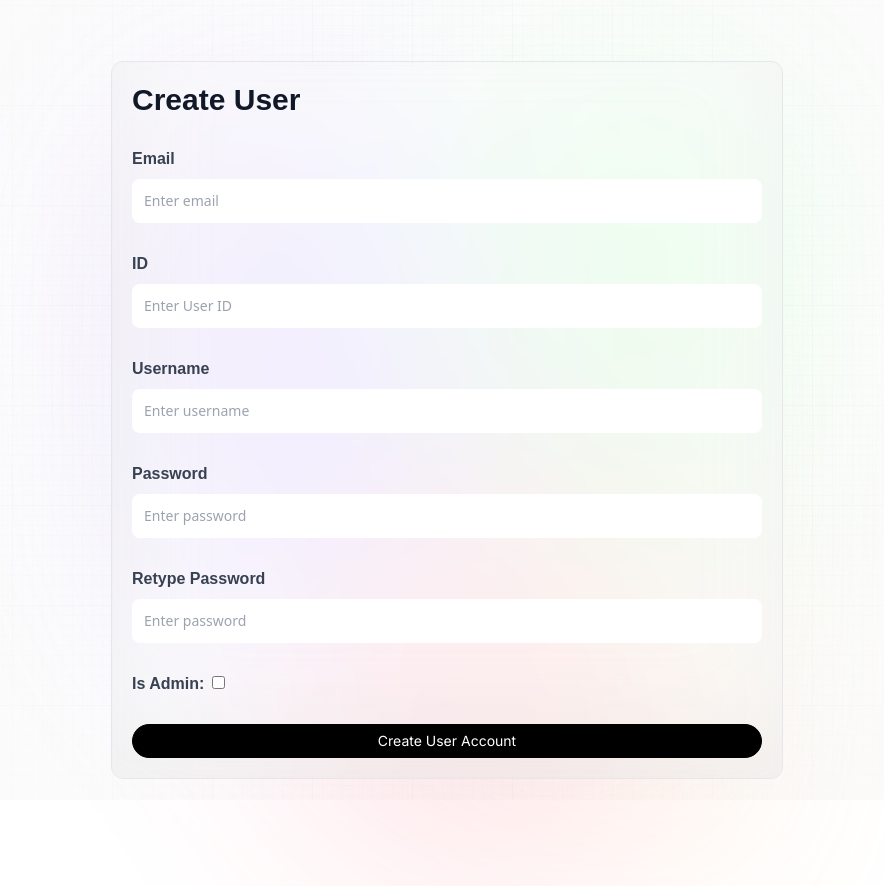
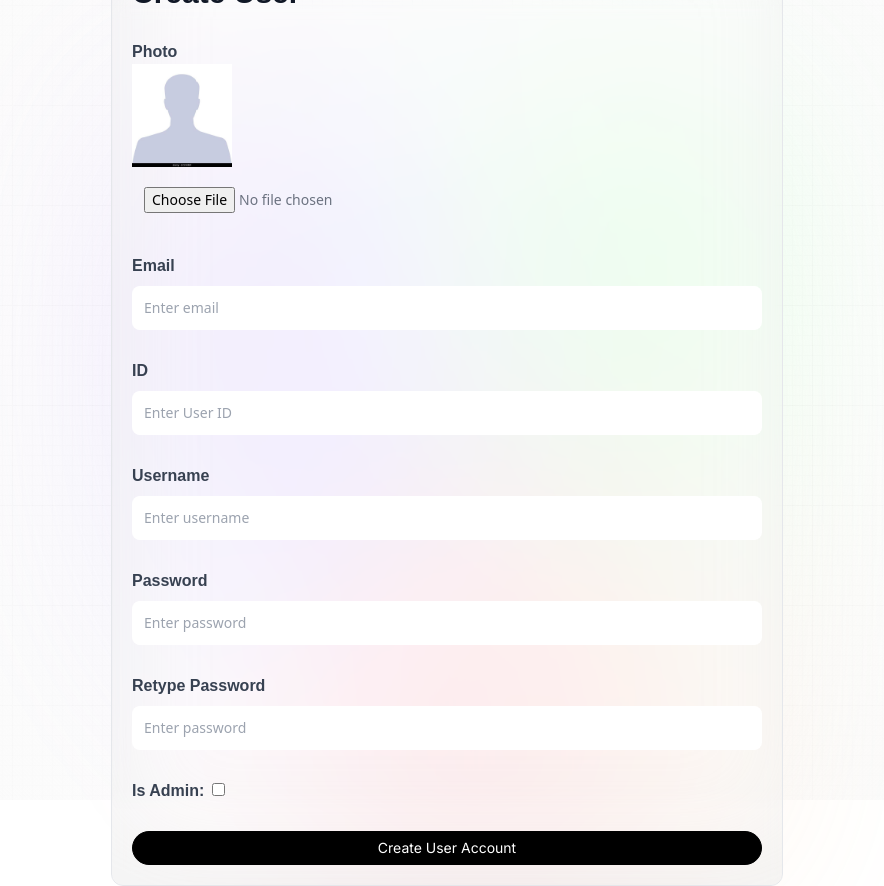
Before and after one commit to Merckerk/rtams-next, a Next.js app: page /create-admin in a window 1280 px wide. Shown: the whole page, without its empty margins (193-1077 px from the left). Before the commit the page ends 800 px from the top, so only its background shows below. Built offline with nearby package versions, Linux system fonts and the light colour scheme.

Commit message:
feat: added image to create user payload

```diff
--- a/app/api/users/create/route.js
+++ b/app/api/users/create/route.js
@@ -7,7 +7,7 @@ connectToDB();
 export const POST = async (req, res) => {
   try {
     const reqBody = await req.json();
-    const { email, userId, username, password, isAdmin} = reqBody;
+    const { image, email, userId, username, password, isAdmin} = reqBody;
 
     console.log(reqBody);
 
@@ -33,6 +33,7 @@ export const POST = async (req, res) => {
 
     //create user
     const newUser = new User({
+      image,
       email,
       userId,
       username,
--- a/app/create-admin/page.jsx
+++ b/app/create-admin/page.jsx
@@ -7,6 +7,7 @@ import AdminCrudForm from "@components/adminUsers/adminCrudForm";
 const CreateUser = () => {
   const router = useRouter();
   const [post, setPost] = useState({
+    image: "",
     email: "",
     userId: "",
     username: "",
@@ -20,8 +21,8 @@ const CreateUser = () => {
   const onCreateUser = async () => {
     try {
       setIsLoading(true);
-      const { email, userId, username, password, isAdmin } = post;
-      const postValues = { email, userId, username, password, isAdmin };
+      const { image, email, userId, username, password, isAdmin } = post;
+      const postValues = { image, email, userId, username, password, isAdmin };
       const response = await axios.post("api/users/create", postValues);
       console.log("Signup successful", response.data); // Delete in prod
       router.push("/login");
--- a/app/page.jsx
+++ b/app/page.jsx
@@ -70,7 +70,7 @@ const Home = () => {
         onClick={logout}
         className="bg-red-500 mt-4 hover: bg-red-700 text-white font-bold py-2 px-4 rounded"
       >
-        Logout
+        Log
       </button>
 
       <div className="grid grid-cols-1 sm:grid-cols-2 md:grid-cols-3 lg:grid-cols-3 gap-4">
--- a/components/adminUsers/AdminCrudForm.jsx
+++ b/components/adminUsers/AdminCrudForm.jsx
@@ -1,4 +1,7 @@
 "use client";
+
+import defaultProfilePicture from "public/assets/images/defaultProfilePicture.jpg";
+
 import { useEffect, useState } from "react";
 
 const AdminCrudForm = ({
@@ -9,6 +12,7 @@ const AdminCrudForm = ({
   areFieldsValid,
   handleSubmit,
 }) => {
+  const [image, setImage] = useState("");
   const [errMsg, setErrMsg] = useState({
     email: "",
     userId: "",
@@ -65,12 +69,58 @@ const AdminCrudForm = ({
     return isValid;
   };
 
+  const convertToBase64 = (e) => {
+    var reader = new FileReader();
+    reader.readAsDataURL(e.target.files[0]);
+    reader.onload = () => {
+      console.log(reader.result);
+      setImage(reader.result);
+      setPost({ ...post, image: reader.result });
+    };
+    reader.onerror = (error) => {
+      console.log("Error:", error);
+    };
+  };
+
   return (
     <div className="w-full h-screen flex items-center justify-center">
       <form className="mt-10 w-full max-w-2xl flex flex-col gap-7 glassmorphism">
         <h1 className="text-3xl font-satoshi font-semibold text-gray-900">
           {type} User
         </h1>
+
+        <div className="form-group">
+          <label>
+            <span className="font-satoshi font-semibold text-base text-gray-700">
+              Photo
+            </span>
+            {!image ? (
+              <img
+                width={100}
+                height={100}
+                src={"/assets/images/defaultProfilePicture.jpg"} //TODO: FIND BETTER PICTURE XD
+                alt="Default Profile"
+              />
+            ) : (
+              <img width={100} height={100} src={image} alt="User Profile" />
+            )}
+          </label>
+
+          <input
+            accept="image/*"
+            type="file"
+            id="photo"
+            name="photo"
+            className="form_input"
+            onChange={convertToBase64}
+            value={post?.photo}
+            required
+          />
+          {errMsg.photo ? (
+            <p className="error_message">{errMsg.photo}</p>
+          ) : null}
+        </div>
+
         <div className="form-group">
           <label>
             <span className="font-satoshi font-semibold text-base text-gray-700">
--- a/models/userModel.js
+++ b/models/userModel.js
@@ -2,6 +2,10 @@ import mongoose, { Schema, model, models } from "mongoose";
 
 const userSchema = new Schema({
   //will be stored in an admin table
+  image: {
+    type: String,
+    default: "",
+  },
   email: {
     type: String,
     required: [true, "Please provide an email"],
```
Also changed, not shown: public/assets/images/defaultProfilePicture.jpg (added).
